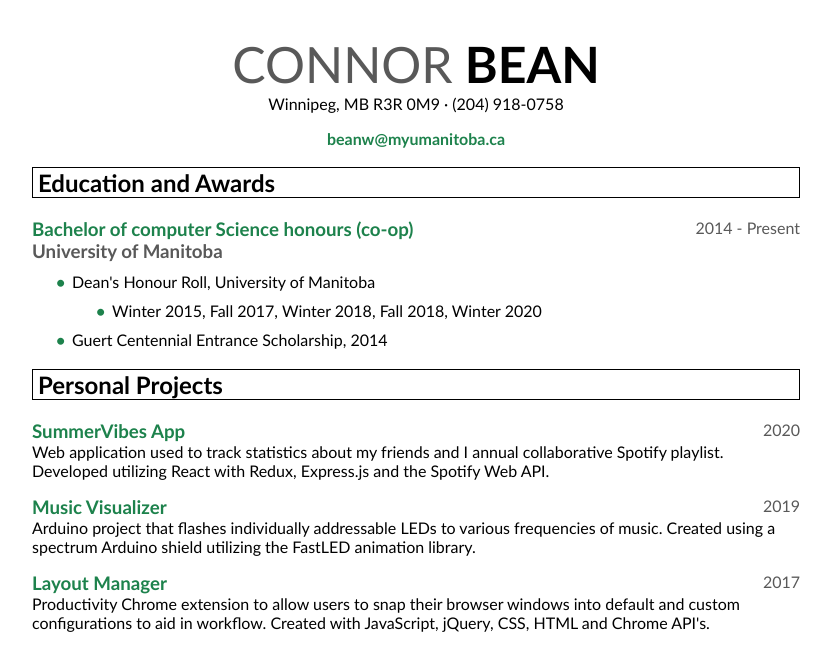
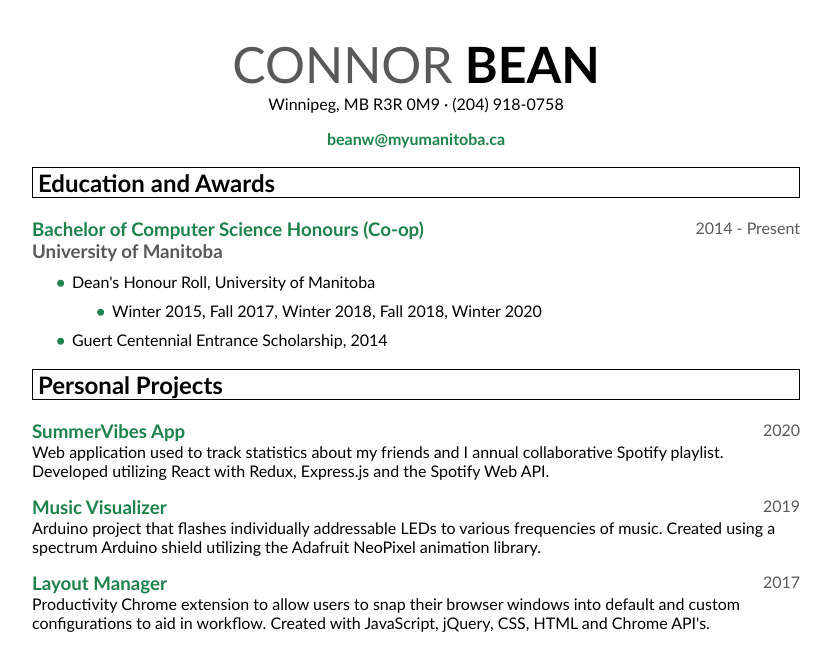
Before and after one commit to williamconnorbean/resume, a Jekyll site: the page built from index.md, in a window 1280 px wide. Shown: the top 645 px of the page, without its empty margins (224-1055 px from the left). Built offline with Jekyll 4.4.1, drawn with Linux system fonts in a browser that asks for light colours.

```diff
--- a/index.md
+++ b/index.md
@@ -18,7 +18,7 @@ Winnipeg, MB R3R 0M9 · (204) 918-0758
 ## **Education and Awards**
 {:.titles}
 
-### **Bachelor of computer Science honours (co-op)**{:.green} `2014 - Present`{:.dates}
+### **Bachelor of Computer Science Honours (Co-op)**{:.green} `2014 - Present`{:.dates}
 
 ### **University of Manitoba**
 {:.grey}
@@ -36,7 +36,7 @@ Web application used to track statistics about my friends and I annual collabora
 
 ### **Music Visualizer**{:.green} `2019`{:.dates}
 
-Arduino project that flashes individually addressable LEDs to various frequencies of music. Created using a spectrum Arduino shield utilizing the FastLED animation library.
+Arduino project that flashes individually addressable LEDs to various frequencies of music. Created using a spectrum Arduino shield utilizing the Adafruit NeoPixel animation library.
 
 ### **Layout Manager**{:.green} `2017`{:.dates}
 
```
Also changed, not shown: _posts/2020-10-20-welcome-to-jekyll.markdown (deleted, +0 -29 lines), about.markdown (deleted, +0 -18 lines).
